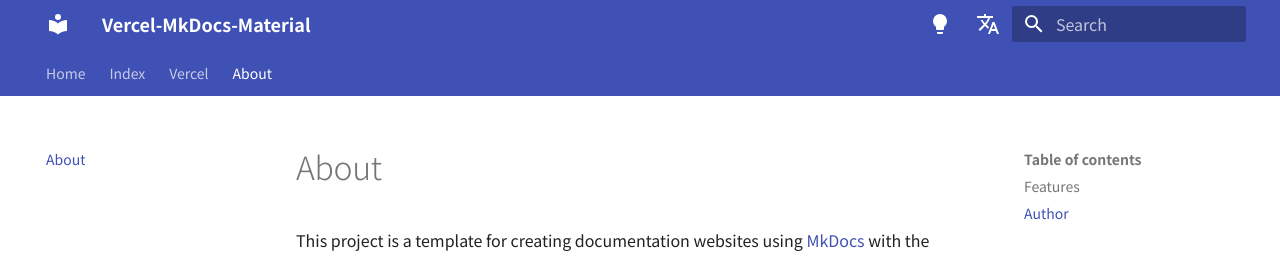
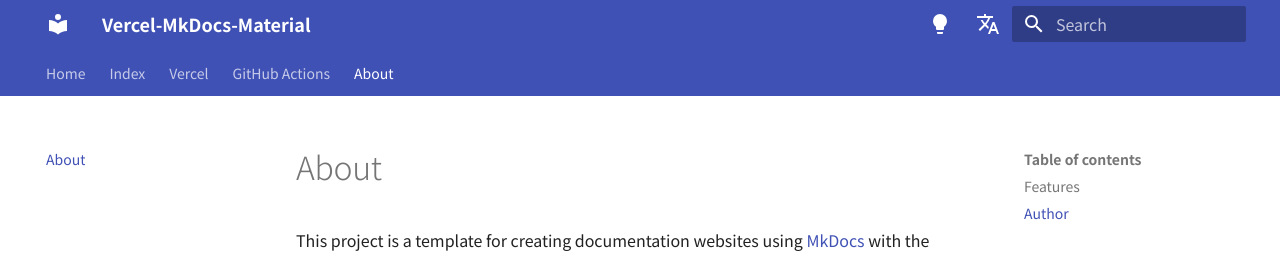
Before and after one commit to kaitas/vercel-mkdocs-material, an MkDocs documentation site: the page built from docs/about.md, in a window 1280 px wide. Shown: the top 257 px of the page. Built offline with MkDocs 1.6.1 and Material for MkDocs 9.7.7, drawn with Linux system fonts in a browser that asks for light colours; nearby versions of some CDN libraries; comment, search, counter and statistics services are not loaded.

Commit message:
Update mkdocs.yml

```diff
--- a/mkdocs.yml
+++ b/mkdocs.yml
@@ -43,6 +43,7 @@
   - Home: index.md
   - Blog: blog/index.md
   - Vercel: vercel.md
+  - GitHub Actions: https://github.com/kaitas/2025/blob/main/.github/workflows/mkdocs.yml
   - About: about.md
 
 plugins:
```
